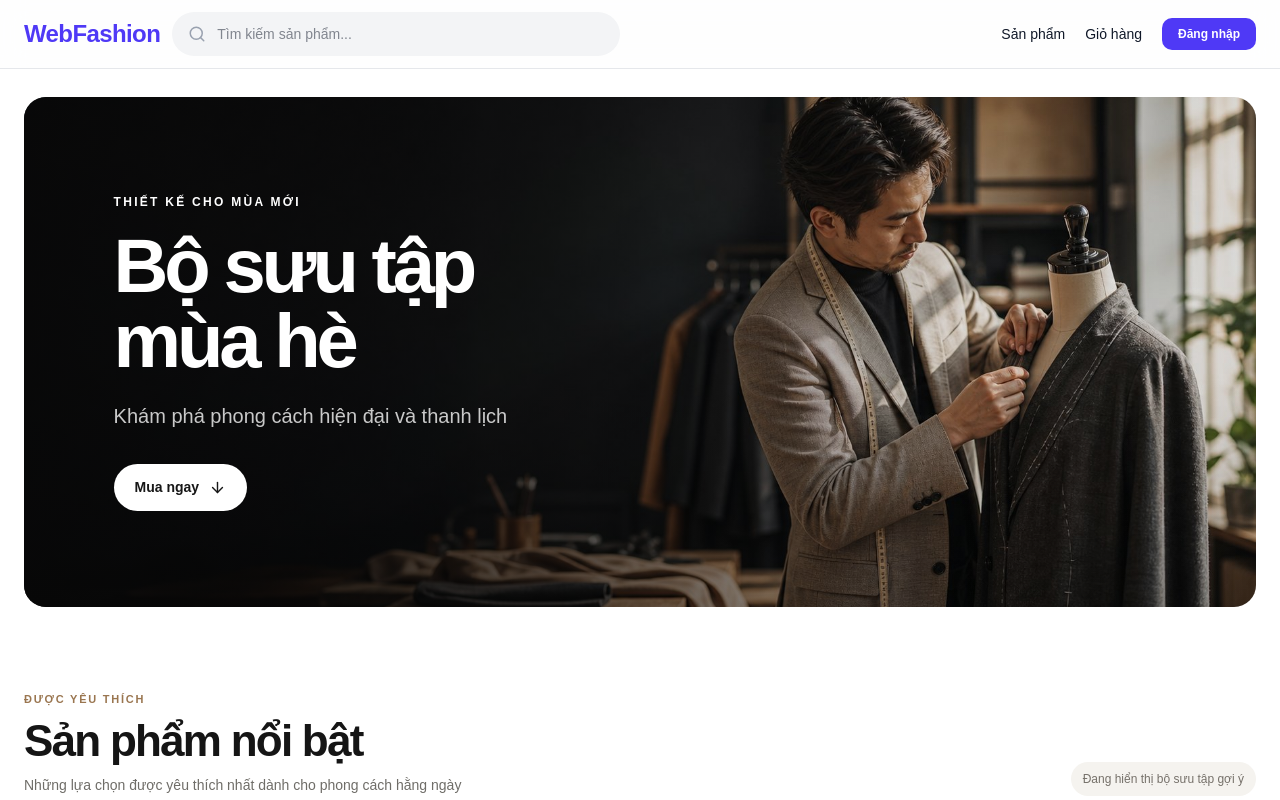
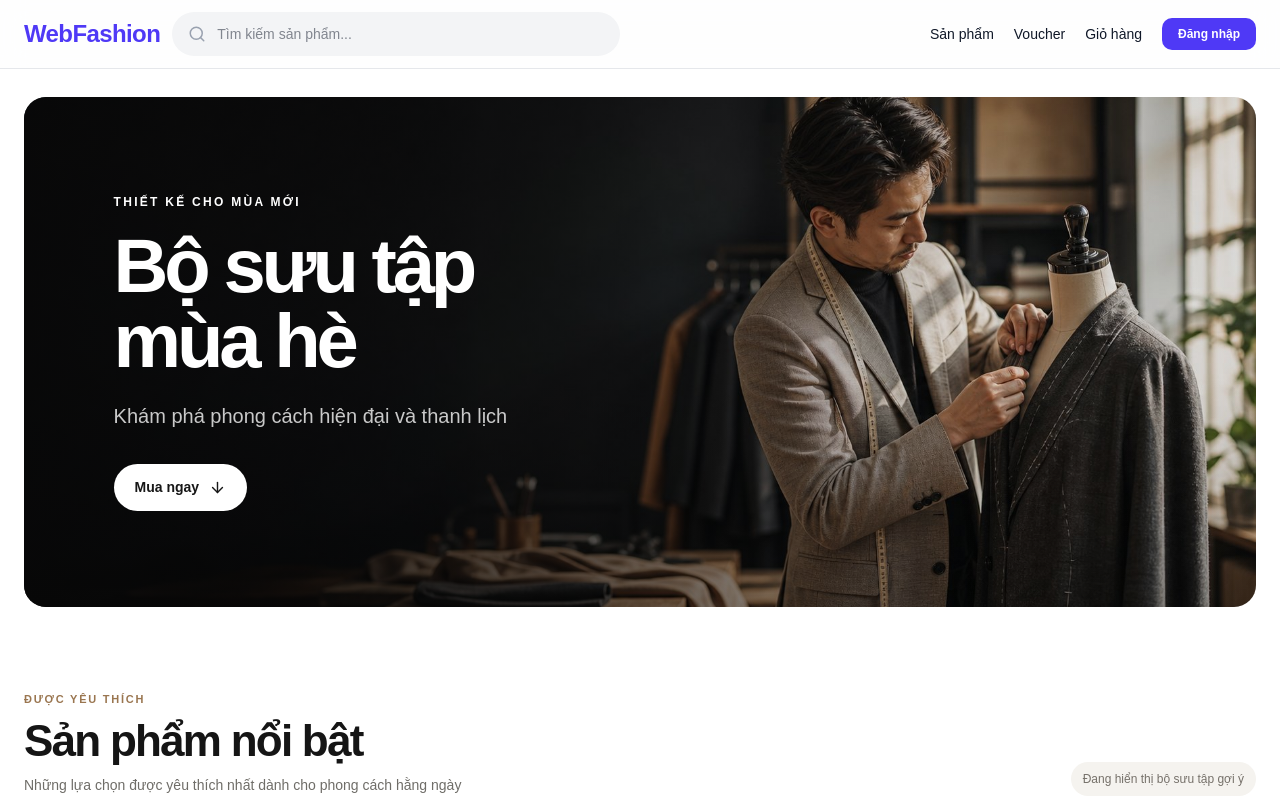
Before and after one commit to minhhoanghtm/WebFashon-ReactJS, a React (Vite) app in the folder front-end/: page /#/login in a window 1280 px wide. Before the commit this address led to /#/. Shown: the top 800 px of the page. Built offline with nearby package versions, Linux system fonts and the light colour scheme; no server answers.

Commit message:
add page voucher

```diff
--- a/front-end/src/layouts/MainLayout.jsx
+++ b/front-end/src/layouts/MainLayout.jsx
@@ -62,6 +62,9 @@ const MainLayout = () => {
             <Link to="/products" className="text-sm font-medium hover:text-indigo-600 transition">
               Sản phẩm
             </Link>
+            <Link to="/vouchers" className="text-sm font-medium hover:text-indigo-600 transition">
+              Voucher
+            </Link>
             <Link to="/cart" className="relative text-sm font-medium hover:text-indigo-600 transition">
               Giỏ hàng
               {cartCount > 0 && (
@@ -72,6 +75,9 @@ const MainLayout = () => {
             </Link>
             {isAuthenticated ? (
               <>
+                <Link to="/orders" className="text-sm font-medium hover:text-indigo-600 transition">
+                  Đơn hàng
+                </Link>
                 <Link to="/profile" className="text-sm font-medium hover:text-indigo-600 transition">
                   Tài khoản
                 </Link>
```
